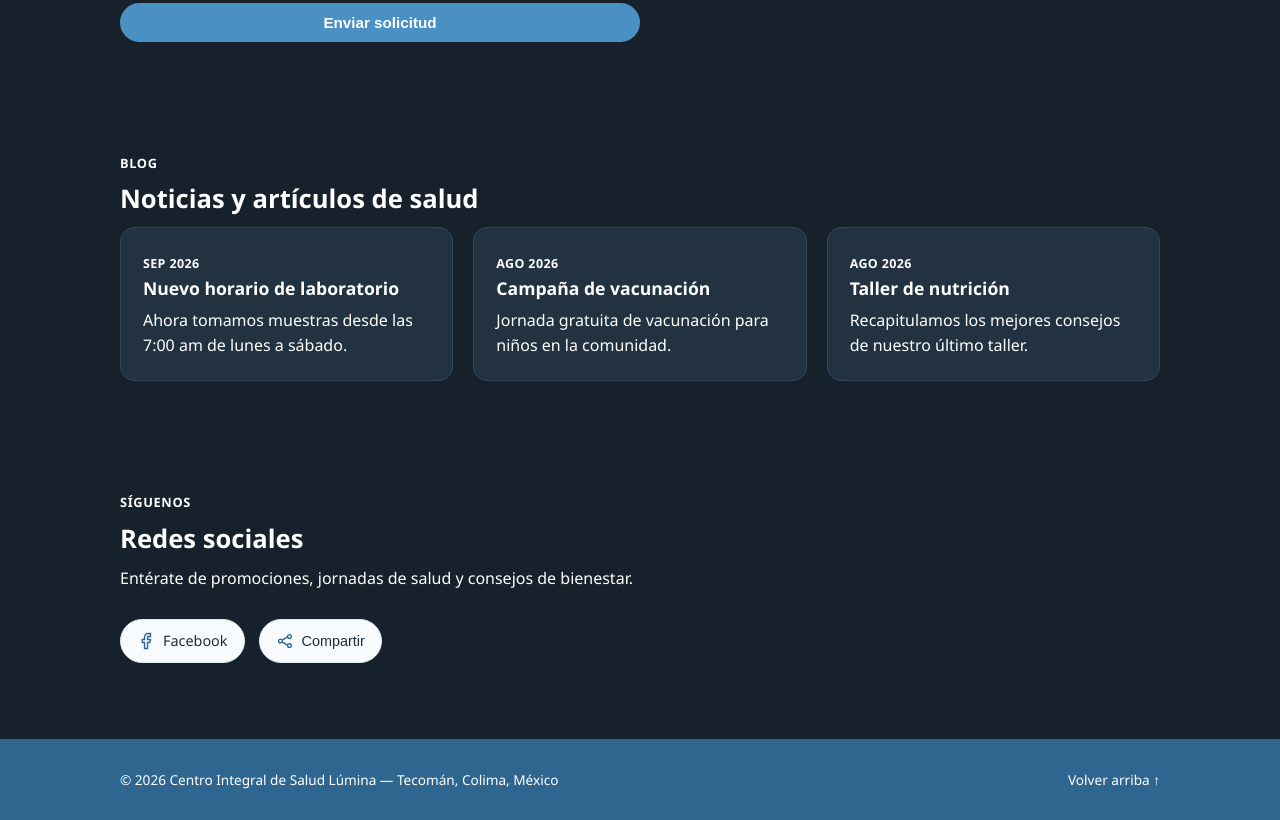
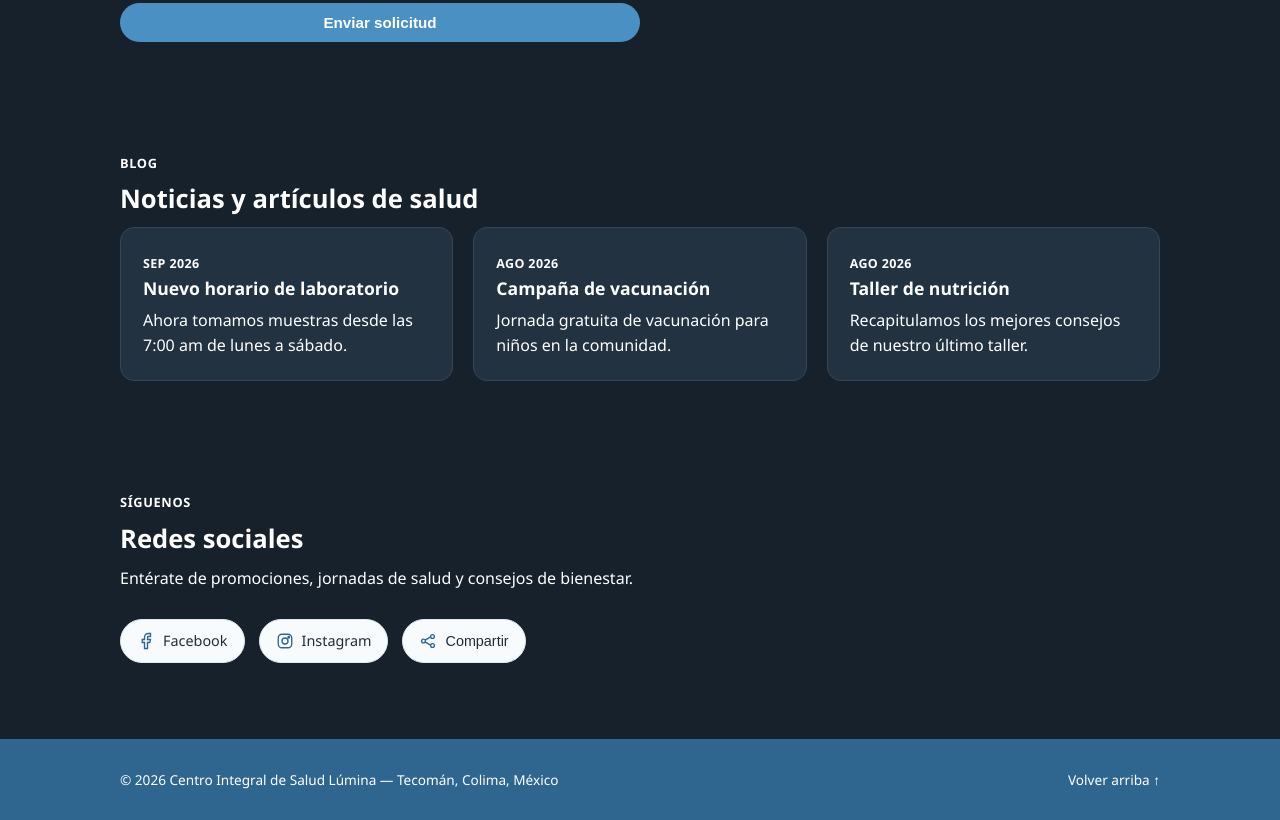
Before and after one commit to octaviochavez24714-wq/Centro-Integral-de-Lumina, a plain HTML site: page index.html in a window 1280 px wide. Shown: the part 4006-4826 px from the top of the page. Drawn offline with Linux system fonts and the light colour scheme.

Commit message:
Update index.html

```diff
--- a/index.html
+++ b/index.html
@@ -343,6 +343,7 @@ header .logo span{color:#8fd6a4!important}
     <p class="sub">Entérate de promociones, jornadas de salud y consejos de bienestar.</p>
     <div class="social-row">
       <a class="social-btn" href="https://www.facebook.com/share/1V9Jh6GSG7/" target="_blank" rel="noopener"><svg viewBox="0 0 24 24"><path d="M18 2h-3a5 5 0 00-5 5v3H7v4h3v8h4v-8h3l1-4h-4V7a1 1 0 011-1h3z"/></svg> Facebook</a>
+      <a class="social-btn" href="https://www.instagram.com/lumina_clinica_integral26?utm_source=qr&amp;stkn=cXVraWo5ODd4cDZs" target="_blank" rel="noopener"><svg viewBox="0 0 24 24"><rect x="3" y="3" width="18" height="18" rx="5"/><circle cx="12" cy="12" r="4"/><circle cx="17" cy="7" r="1"/></svg> Instagram</a>
       <button class="social-btn" style="cursor:pointer" onclick="if(navigator.share){navigator.share({title:'Lúmina',text:'Conoce el Centro Integral de Salud Lúmina',url:location.href})}else{navigator.clipboard.writeText(location.href);alert('Enlace copiado');}">
         <svg viewBox="0 0 24 24"><circle cx="6" cy="12" r="2.5"/><circle cx="18" cy="6" r="2.5"/><circle cx="18" cy="18" r="2.5"/><path d="M8.2 10.8l7.6-4.6M8.2 13.2l7.6 4.6"/></svg> Compartir
       </button>
```
